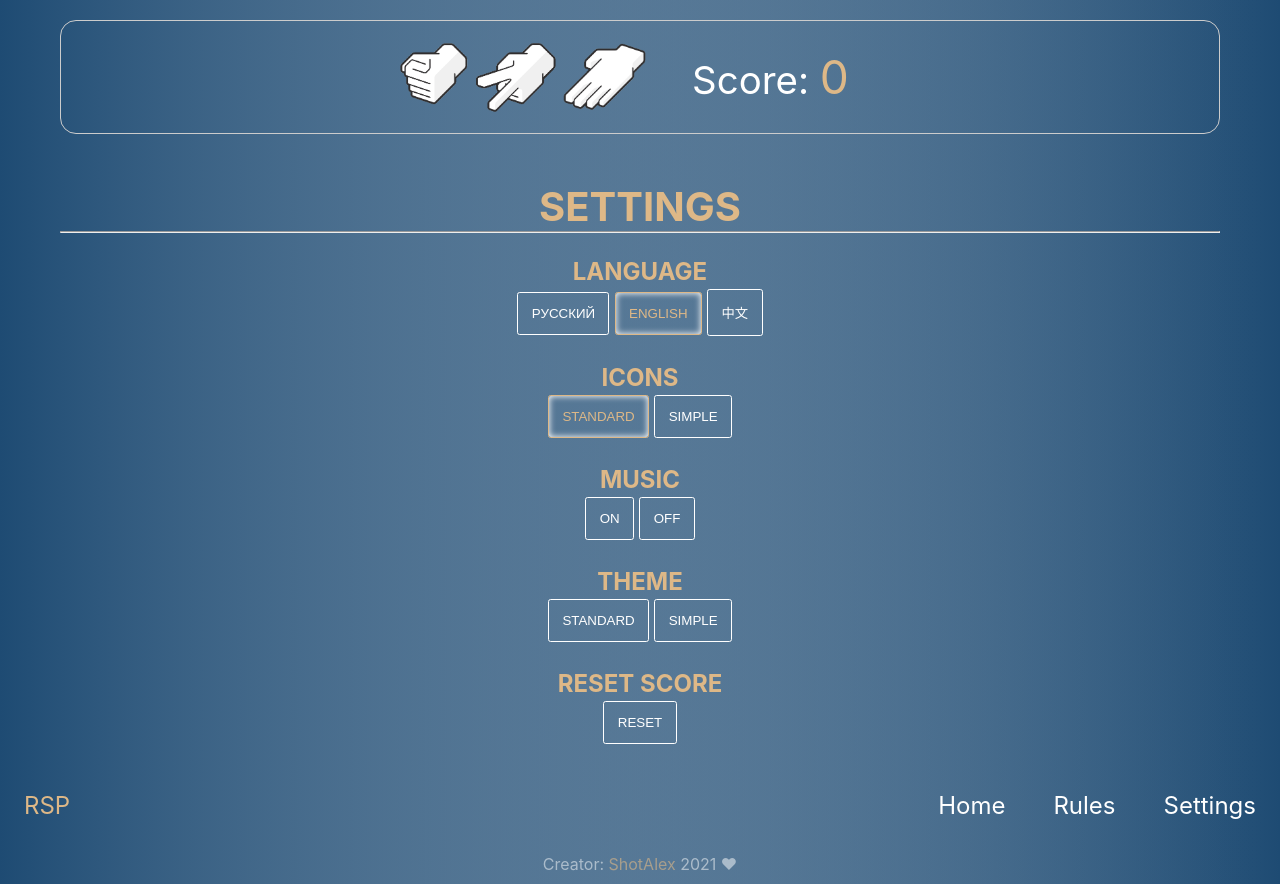
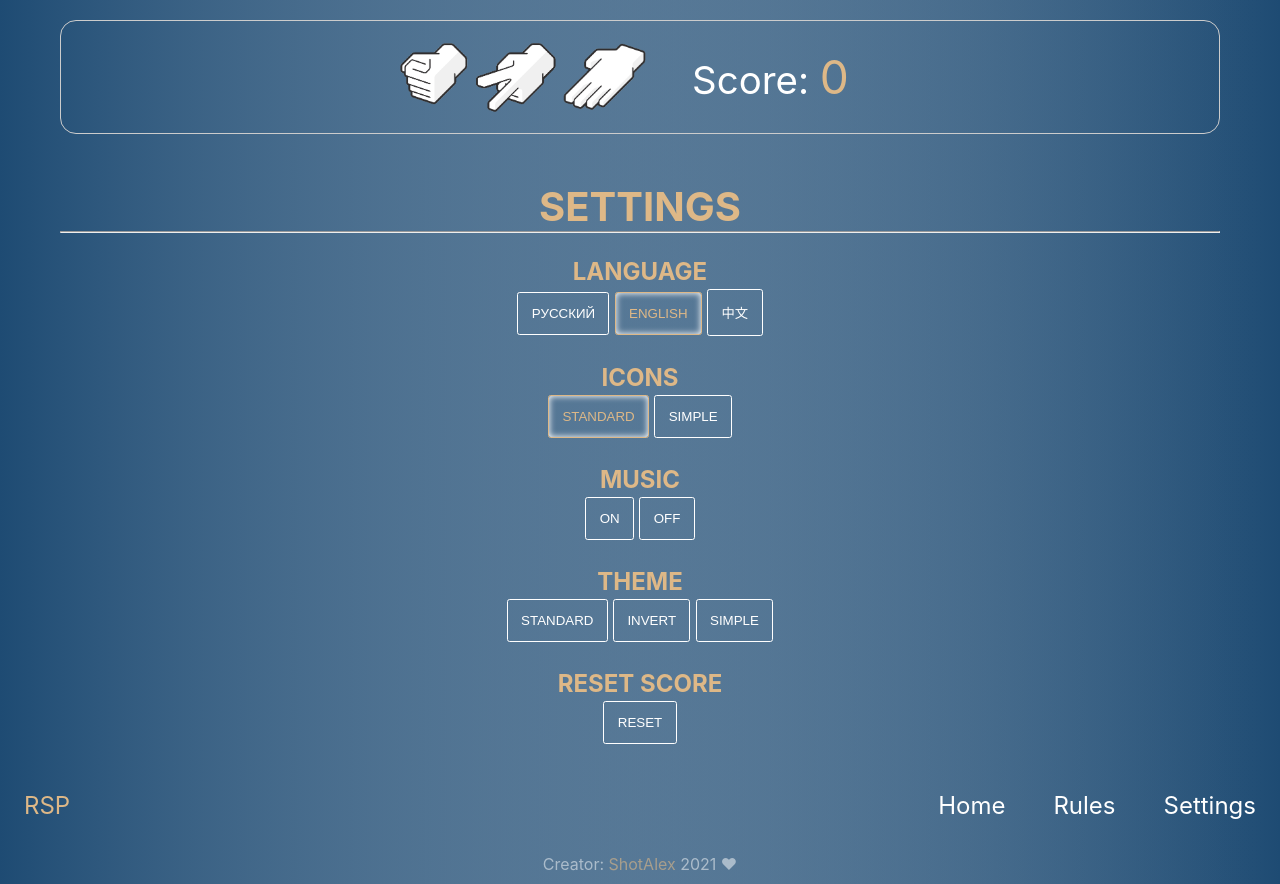
Before and after one commit to ShotAlex/react-game, a React (Create React App) app: page /settings in a window 1280 px wide. Built offline with nearby package versions, Linux system fonts and the light colour scheme.

Commit message:
feat: add third theme and save

```diff
--- a/src/components/Settings.jsx
+++ b/src/components/Settings.jsx
@@ -24,7 +24,8 @@ const Settings = () => {
   }
 
   const changeTheme = (e) => {
-      document.body.classList.toggle('STANDARD');
+    const name = e.target.name
+    game.setTheme(name)
   }
 
   const n = names[game.lang].settings;
@@ -89,8 +90,9 @@ const Settings = () => {
 
             <li className="list-item">
               <h2 className="settings-params__title">{n.theme.title}</h2>
-              <button className="settings-params__btn" onClick={(e) => changeTheme(e)} name="STANDARD">{n.theme.STANDARD}</button>
-              <button className="settings-params__btn" onClick={(e) => changeTheme(e)} name="SIMPLE">{n.theme.SIMPLE}</button>
+              <button className={`settings-params__btn ${game.theme === 'STANDARD' && active}`} onClick={(e) => changeTheme(e)} name="STANDARD">{n.theme.STANDARD}</button>
+              <button className={`settings-params__btn ${game.theme === 'INVERT' && active}`} onClick={(e) => changeTheme(e)} name="INVERT">{n.theme.INVERT}</button>
+              <button className={`settings-params__btn ${game.theme === 'SIMPLE' && active}`} onClick={(e) => changeTheme(e)} name="SIMPLE">{n.theme.SIMPLE}</button>
             </li>
 
             <li className="list-item">
--- a/src/store/game.js
+++ b/src/store/game.js
@@ -3,49 +3,62 @@ import {DRAW, PAPER, ROCK, SCISSORS, STANDARD, YOU_LOSE, YOU_WIN} from '../utils
 
 class Game {
   constructor() {
-    makeAutoObservable(this)
-    this.score = +localStorage.getItem('score') || 0
-    this.icons = localStorage.getItem('icons') || STANDARD
-    this.getInitialLang()
+    makeAutoObservable(this);
+    this.score = +localStorage.getItem('score') || 0;
+    this.icons = localStorage.getItem('icons') || STANDARD;
+    this.theme = this.initTheme();
+    this.getInitialLang();
   }
 
-  score = 0
-  title = 'VS'
-  userChoice = ROCK
-  compChoice = SCISSORS
-  lang = 'EN'
-  icons = STANDARD
+  score = 0;
+  title = 'VS';
+  userChoice = ROCK;
+  compChoice = SCISSORS;
+  lang = 'EN';
+  icons = STANDARD;
+  theme = STANDARD;
 
   setIcons(icons) {
-    this.icons = icons
-    localStorage.setItem('icons', icons)
+    this.icons = icons;
+    localStorage.setItem('icons', icons);
+  }
+
+  initTheme() {
+    const name = localStorage.getItem('theme')
+    this.setTheme(name)
+  }
+
+  setTheme(theme) {
+    this.theme = theme;
+    document.body.className = `${theme}`
+    localStorage.setItem('theme', theme);
   }
 
   getInitialLang() {
-    const lang = localStorage.getItem('lang')
+    const lang = localStorage.getItem('lang');
     if (lang === 'RU' || lang === 'EN') this.lang = lang;
   }
 
   resetScore() {
     this.score = 0;
-    localStorage.setItem('score', 0)
+    localStorage.setItem('score', 0);
   }
 
   setLang(lang) {
     this.lang = lang;
-    localStorage.setItem('lang', lang)
+    localStorage.setItem('lang', lang);
   }
 
   incrementScore() {
-    this.score += 1
+    this.score += 1;
   }
 
   decrementScore() {
-    this.score -= 1
+    this.score -= 1;
   }
 
   setUserChoice(choice) {
-    this.userChoice = choice
+    this.userChoice = choice;
   }
 
   setTitle(newTitle) {
@@ -108,20 +121,20 @@ class Game {
   }
 
   setWin() {
-    this.setTitle(YOU_WIN)
-    this.incrementScore()
-    localStorage.setItem('score', this.score)
+    this.setTitle(YOU_WIN);
+    this.incrementScore();
+    localStorage.setItem('score', this.score);
   }
 
   setLose() {
-    this.setTitle(YOU_LOSE)
-    this.decrementScore()
-    localStorage.setItem('score', this.score)
+    this.setTitle(YOU_LOSE);
+    this.decrementScore();
+    localStorage.setItem('score', this.score);
   }
 
   setDraw() {
-    this.setTitle(DRAW)
+    this.setTitle(DRAW);
   }
 }
 
-export default new Game()
+export default new Game();
--- a/src/styles/index.scss
+++ b/src/styles/index.scss
@@ -24,8 +24,24 @@
 }
 
 body.STANDARD {
+  --color-main: #{$color-main};
+  --color-second: #{$color-second};
+  --color-third: #{$color-third};
+  --bg-color-first: #{$bg-color-first};
+  --bg-color-second: #{$bg-color-second};
+}
+
+body.INVERT {
   --color-main: #{$color-second};
   --color-second: #{$color-main};
+  --color-third: #{$color-third};
+  --bg-color-first: #{$bg-color-second};
+  --bg-color-second: #{$bg-color-first};
+}
+
+body.SIMPLE {
+  --color-main: #{$color-black};
+  --color-second: #{$color-white};
   --color-third: #{$color-third};
   --bg-color-first: #{$bg-color-second};
   --bg-color-second: #{$bg-color-first};
--- a/src/styles/variables.scss
+++ b/src/styles/variables.scss
@@ -1,6 +1,9 @@
 $color-main: #fff;
 $color-second: burlywood;
 $color-third: #ccc;
+
+$color-black: #000;
+$color-white: #fff;
 
 $bg-color-first: rgba(30, 75, 115, 1);
 $bg-color-second: rgba(255, 255, 255, 0);
--- a/src/utils/lang.js
+++ b/src/utils/lang.js
@@ -56,6 +56,7 @@ export const names = {
         title: 'THEME',
         STANDARD: 'STANDARD',
         SIMPLE: 'SIMPLE',
+        INVERT: 'INVERT',
       },
       reset: {
         title: 'RESET SCORE',
@@ -122,6 +123,7 @@ export const names = {
         title: 'Тема',
         STANDARD: 'Стандартные',
         SIMPLE: 'Простые',
+        INVERT: 'Обратная',
       },
       reset: {
         title: 'Обнулить счёт',
@@ -188,6 +190,7 @@ export const names = {
         title: '主题',
         STANDARD: '标准',
         SIMPLE: '简单',
+        INVERT: '反转',
       },
       reset: {
         title: '重置分数',
```
